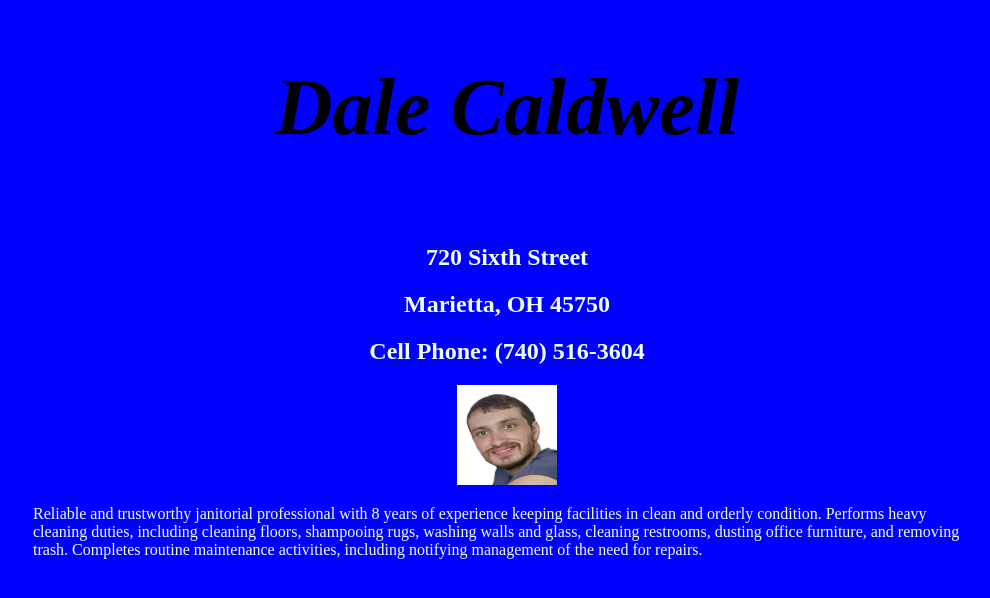
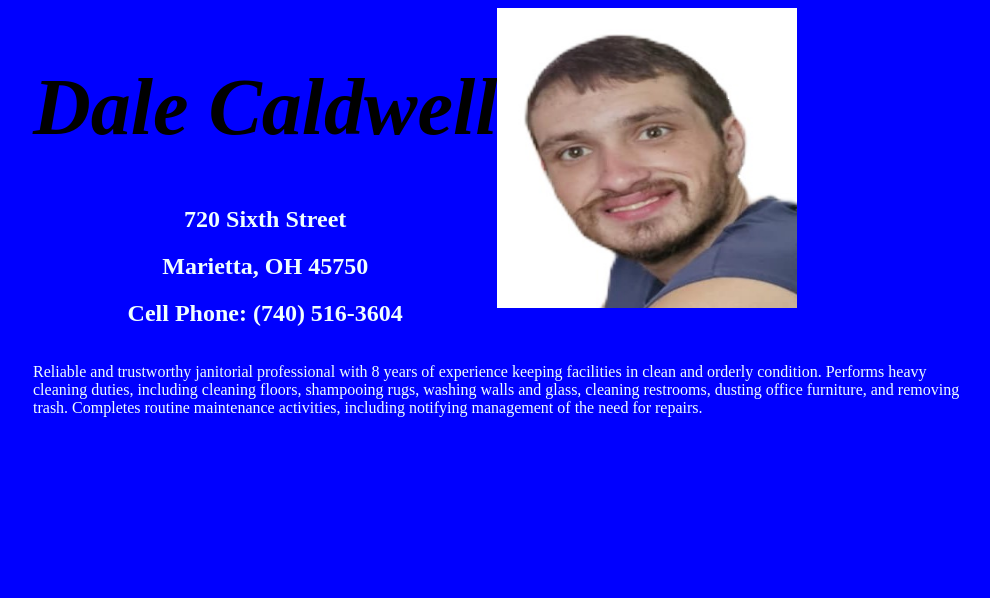
Before and after one commit to dalecaldwell/resume, a plain HTML site: page index.html in a window 1280 px wide. Shown: the whole page, without its empty margins (133-1123 px from the left). Drawn offline with Linux system fonts and the light colour scheme.

Commit message:
Added flex on header portfolio_img and title

```diff
--- a/index.css
+++ b/index.css
@@ -25,10 +25,19 @@ h1 {
     /* border: yellowgreen solid 4px; */
     width: 100%;
     height: 90%;
+    display: flex;
+    flex-direction: row;
 }
 
 #portfolio_img {
     /* border: green solid 4px; */
+    width: 300px;
+    height: 300px;
+
+}
+
+#title {
+    align-items: flex-end;
 }
 
 #summary {
--- a/index.html
+++ b/index.html
@@ -9,12 +9,13 @@
 <body>
     <div id="container">
         <div id="header">
-            <h1>Dale Caldwell</h1>
-            <br>
-            <h2>720 Sixth Street</h2>
-            <h2>Marietta, OH 45750</h2>
-            <h2>Cell Phone: (740) 516-3604</h2>
-            <div id="portfolio_img"><img src="Dale_selfie.JPEG" width="100" height="100"></div>
+            <div id="title">
+                <h1>Dale Caldwell</h1>
+                <h2>720 Sixth Street</h2>
+                <h2>Marietta, OH 45750</h2>
+                <h2>Cell Phone: (740) 516-3604</h2>
+            </div>
+            <div id="portfolio_img"><img src="Dale_selfie.JPEG" width="300" height="300"></div>
         </div>
         <div id="summary">
             <p>
```
